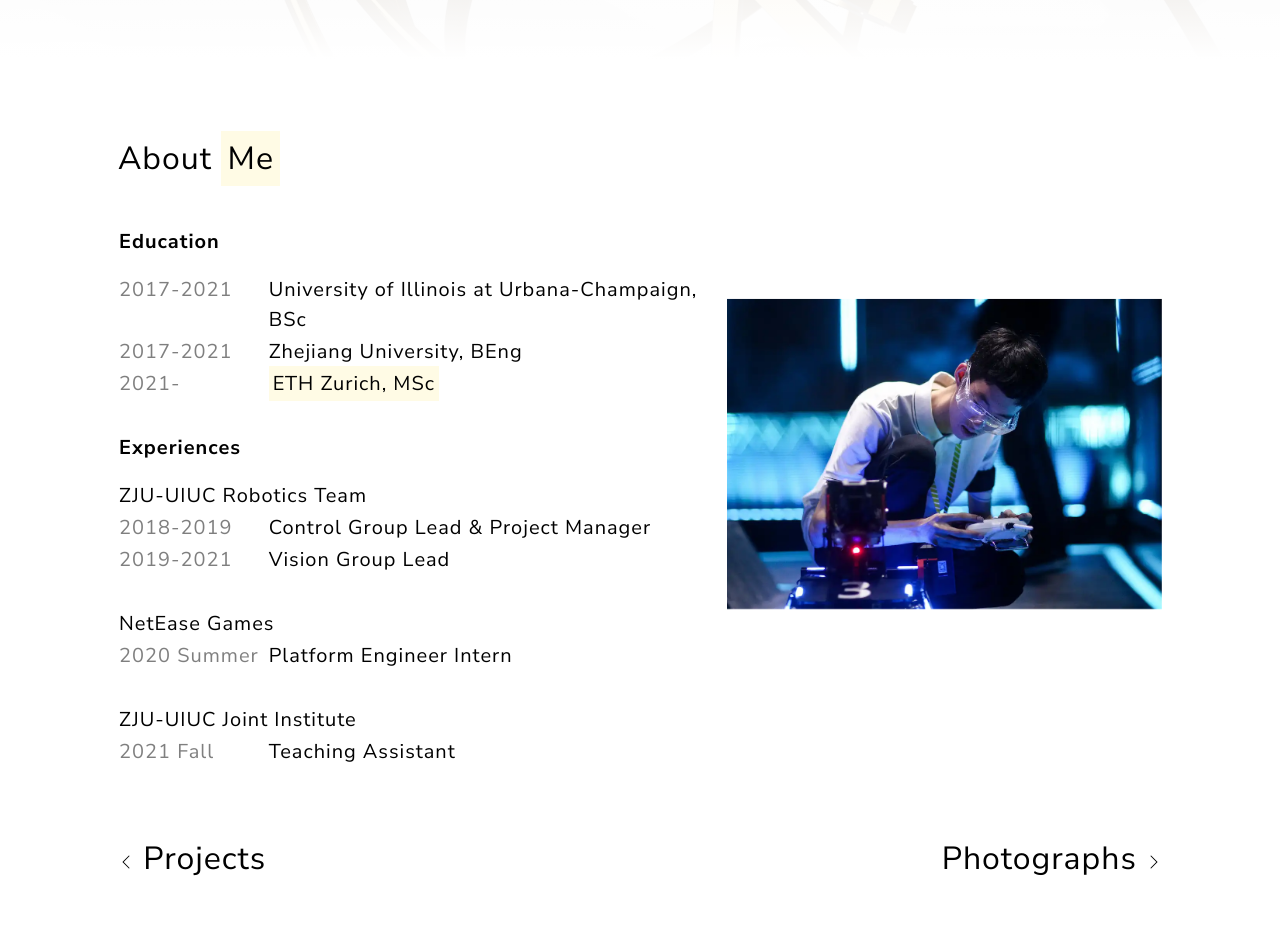
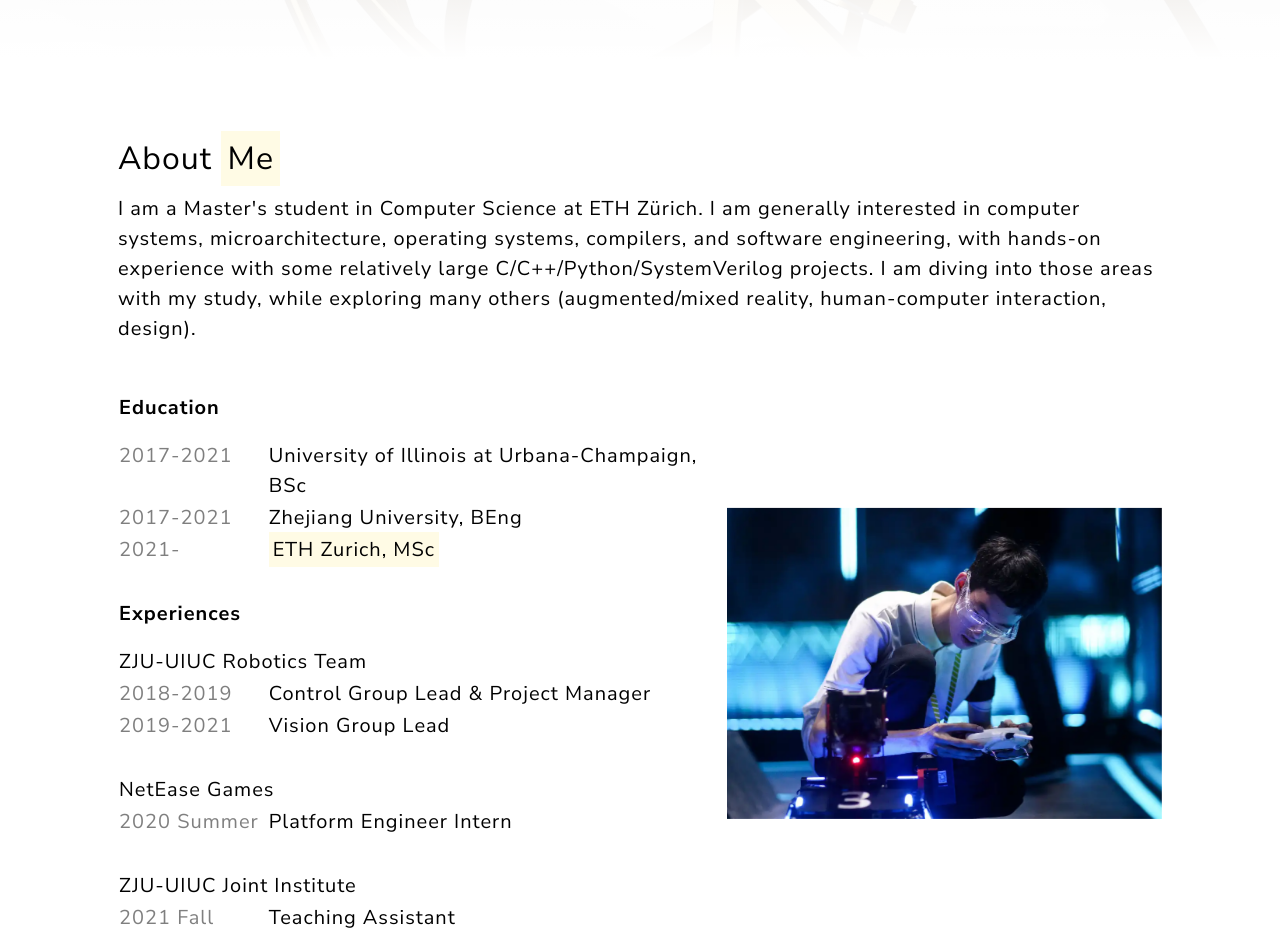
Before and after one commit to liuzikai/zikailiu.com, a website: page index.html in a window 1280 px wide. Shown: the part 740-1677 px from the top of the page. Drawn offline with Linux system fonts and the light colour scheme.

Commit message:
Update the home page
Add the paragraph of introduction text. Fix the slide-in-text problem of the navigation.

```diff
--- a/css/styles.css
+++ b/css/styles.css
@@ -1306,6 +1306,10 @@ output {
   padding-bottom: 1.5rem !important;
 }
 
+.pb-5 {
+  padding-bottom: 3rem !important;
+}
+
 .text-start {
   text-align: left !important;
 }
@@ -1382,8 +1386,8 @@ output {
     margin-bottom: 0 !important;
   }
 
-  .mb-lg-5 {
-    margin-bottom: 3rem !important;
+  .mb-lg-3 {
+    margin-bottom: 1rem !important;
   }
 
   .mb-lg-auto {
--- a/index.html
+++ b/index.html
@@ -1,9 +1,11 @@
 <!DOCTYPE html>
-<html lang="en" style="--bs-body-color: black; --bs-body-bg: white; --bs-active-color: rgba(0, 0, 0, 0.3); --bs-annotation-color: rgba(0, 0, 0, 0.5); --bs-annotation-bg: rgba(255, 255, 255, 0.75);">
+<html lang="en"
+      style="--bs-body-color: black; --bs-body-bg: white; --bs-active-color: rgba(0, 0, 0, 0.3); --bs-annotation-color: rgba(0, 0, 0, 0.5); --bs-annotation-bg: rgba(255, 255, 255, 0.75);">
 <head>
     <meta charset="utf-8"/>
     <meta name="viewport" content="width=device-width, initial-scale=1, shrink-to-fit=no"/>
-    <meta name="description" content="Zikai Liu's personal portfolio. I am a CS Master's student at ETH Zürich. Generally interested in computer systems, microarchitecture, compilers, software engineering, human-computer interaction, etc."/>
+    <meta name="description"
+          content="Zikai Liu's personal portfolio. I am a CS Master's student at ETH Zürich. Generally interested in computer systems, microarchitecture, compilers, software engineering, human-computer interaction, etc."/>
     <meta name="author" content="Zikai Liu"/>
     <title>Zikai Liu's Portfolio</title>
     <link rel="apple-touch-icon" sizes="180x180" href="/apple-touch-icon.png">
@@ -119,13 +121,24 @@
 <!-- Body -->
 <section class="projects-section" id="projects">
     <!-- Biography -->
+    <div class="container px-1 px-lg-5 pb-5">
+        <div class="row gx-0 justify-content-center align-items-center">
+            <div class="px-4 px-lg-0 biography-text slide-in-text">
+                <h2 class="mb-3 mb-lg-3">
+                    About
+                    <mark>Me</mark>
+                </h2>
+                I am a Master's student in Computer Science at ETH Zürich. I am generally interested in computer
+                systems, microarchitecture, operating systems, compilers, and software engineering, with hands-on
+                experience with some relatively large C/C++/Python/SystemVerilog projects. I am diving into those areas
+                with my study, while exploring many others (augmented/mixed reality, human-computer interaction,
+                design).
+            </div>
+        </div>
+    </div>
     <div class="container px-1 px-lg-5 pb-1 pb-lg-5">
         <div class="row gx-0 justify-content-center align-items-center">
             <div class="col-lg-7 px-4 px-lg-0 biography-text">
-                <h2 class="mb-3 mb-lg-5 slide-in-text">
-                    About
-                    <mark>Me</mark>
-                </h2>
                 <table class="home-timeline slide-in-text">
                     <tr>
                         <th><p>Education</p></th>
@@ -191,7 +204,7 @@
 
     <!-- Navigation -->
     <div class="container py-4 px-4 px-lg-5 d-flex justify-content-between slide-in-text">
-        <div class="biography-text text-start slide-in-text">
+        <div class="biography-text text-start">
             <h2><a href="/projects" class="home-large-link umami--click--large-projects">
                 <svg width="0.5em" height="0.5em" style="rotate: 180deg">
                     <use href="#bi-chevron-right"></use>
@@ -199,7 +212,7 @@
                 Projects
             </a></h2>
         </div>
-        <div class="biography-text text-end slide-in-text">
+        <div class="biography-text text-end">
             <h2><a href="/photographs" class="home-large-link umami--click--large-photographs">
                 Photographs
                 <svg width="0.5em" height="0.5em">
```
